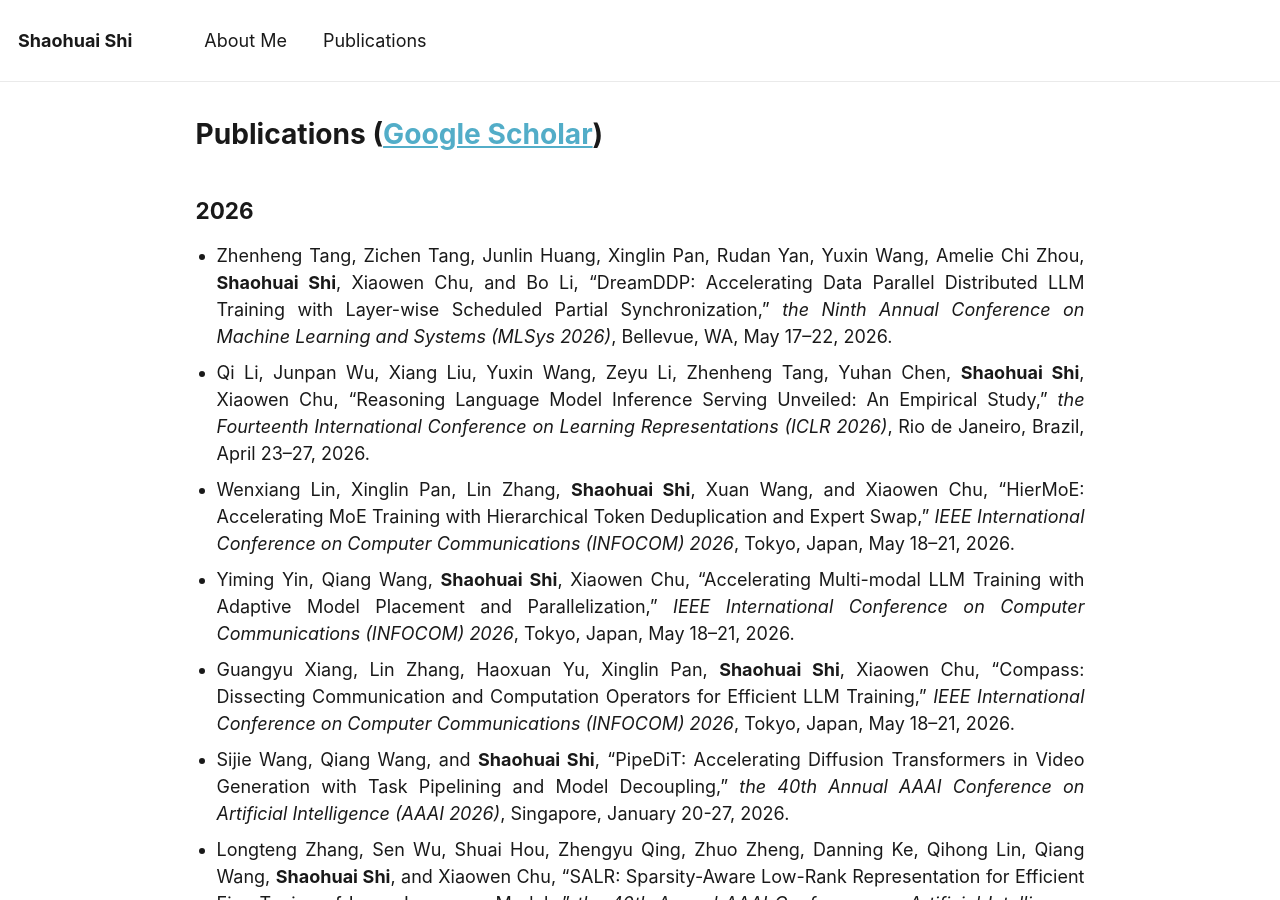
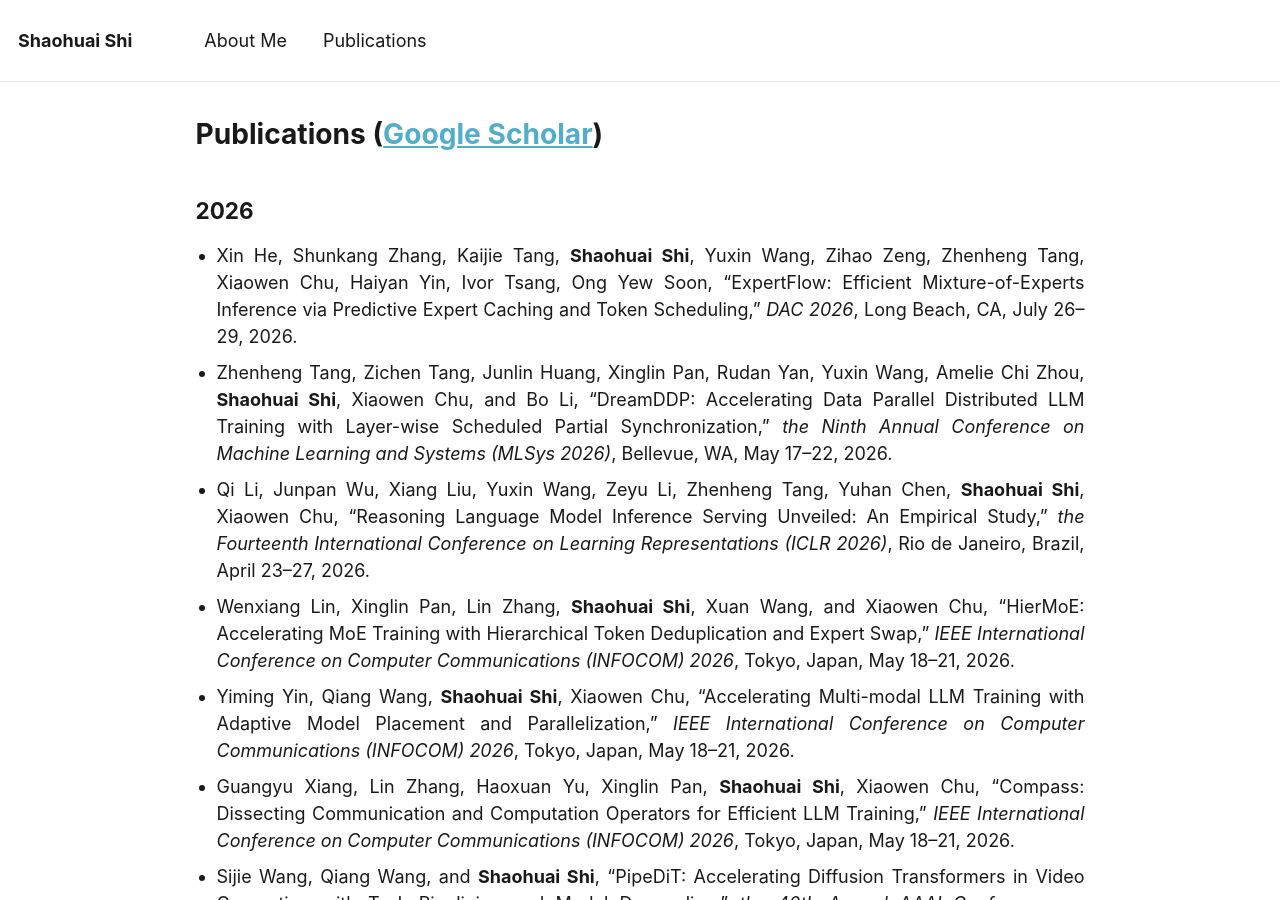
Before and after one commit to shaohuais/shaohuais.github.io, a Jekyll site: the page built from _pages/publications.md, in a window 1280 px wide and 900 px high. Built offline with Jekyll 4.4.1, drawn with Linux system fonts in a browser that asks for light colours.

Commit message:
add the dac paper

```diff
--- a/_pages/publications.md
+++ b/_pages/publications.md
@@ -14,6 +14,7 @@ author_profile: false
 Publications ([Google Scholar](https://scholar.google.com/citations?user=Wr4B6fQAAAAJ&hl=en))
 ======
 ## 2026
+- Xin He, Shunkang Zhang, Kaijie Tang, **Shaohuai Shi**, Yuxin Wang, Zihao Zeng, Zhenheng Tang, Xiaowen Chu, Haiyan Yin, Ivor Tsang, Ong Yew Soon, "ExpertFlow: Efficient Mixture-of-Experts Inference via Predictive Expert Caching and Token Scheduling," *DAC 2026*, Long Beach, CA, July 26–29, 2026.
 - Zhenheng Tang, Zichen Tang, Junlin Huang, Xinglin Pan, Rudan Yan, Yuxin Wang, Amelie Chi Zhou, **Shaohuai Shi**, Xiaowen Chu, and Bo Li, "DreamDDP: Accelerating Data Parallel Distributed LLM Training with Layer-wise Scheduled Partial Synchronization," *the Ninth Annual Conference on Machine Learning and Systems (MLSys 2026)*, Bellevue, WA, May 17–22, 2026.
 - Qi Li, Junpan Wu, Xiang Liu, Yuxin Wang, Zeyu Li, Zhenheng Tang, Yuhan Chen, **Shaohuai Shi**, Xiaowen Chu, "Reasoning Language Model Inference Serving Unveiled: An Empirical Study," *the Fourteenth International Conference on Learning Representations (ICLR 2026)*, Rio de Janeiro, Brazil, April 23–27, 2026.
 - Wenxiang Lin, Xinglin Pan, Lin Zhang, **Shaohuai Shi**, Xuan Wang, and Xiaowen Chu, "HierMoE: Accelerating MoE Training with Hierarchical Token Deduplication and Expert Swap," *IEEE International Conference on Computer Communications (INFOCOM) 2026*, Tokyo, Japan, May 18–21, 2026.
```
Also changed, not shown: _pages/news.md (+1 -0 lines), about.md (+1 -0 lines).
